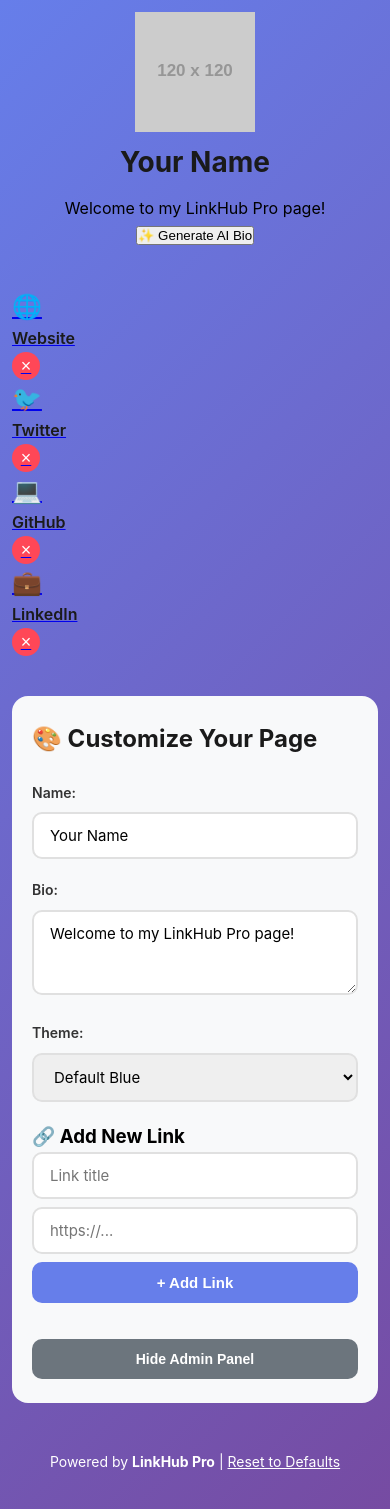
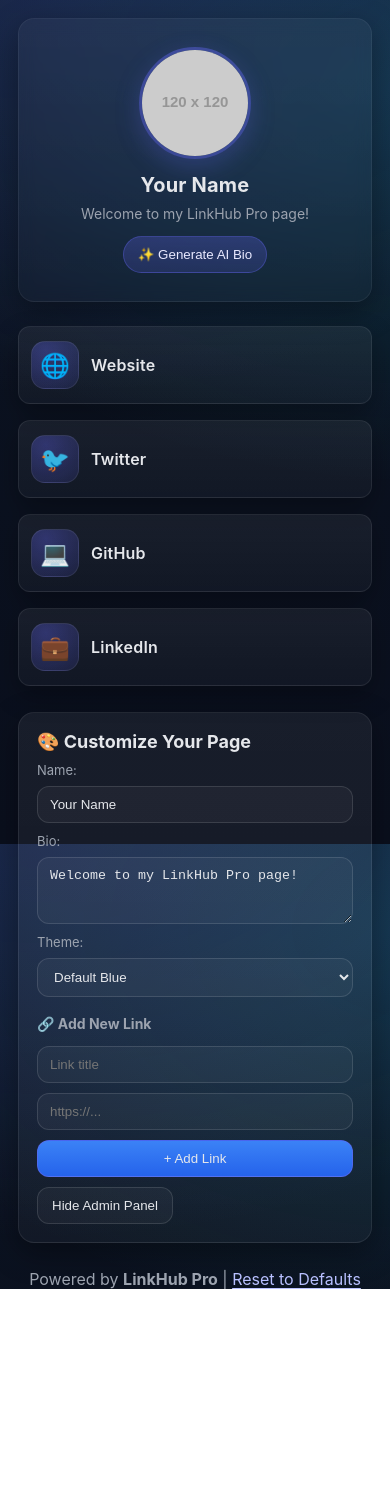
Before and after one commit to OSTLII/linkhub-pro, a plain HTML site: page index.html in a window 390 px wide. After the commit the page ends 1289 px from the top, so only its background shows below. Drawn offline with Linux system fonts and the light colour scheme; placeholder pictures from the web are drawn by us.

Commit message:
Redesign UI: Modern SaaS styling, cards, spacing, hover, mobile responsiveness
Overhauled visual design to enterprise SaaS standard: card layout, rounded corners, shadows, hover states, refined spacing, improved contrast, better typography, responsive grid, admin panel polish, buttons and inputs standardized. Added theme variables and micro-interactions.

```diff
--- a/style.css
+++ b/style.css
@@ -1,386 +1,162 @@
-/* LinkHub Pro Styles */
-
-* {
-  margin: 0;
-  padding: 0;
-  box-sizing: border-box;
+/* LinkHub Pro - Modern SaaS UI */
+* { box-sizing: border-box; margin: 0; padding: 0; }
+:root{
+  --bg: #0f172a;
+  --panel: #0b1220;
+  --card: #0f172a;
+  --text: #e5e7eb;
+  --muted: #9ca3af;
+  --primary: #6366f1;
+  --primary-600:#5457ee;
+  --primary-700:#4f46e5;
+  --accent: #22d3ee;
+  --success:#22c55e;
+  --danger:#ef4444;
+  --shadow: 0 10px 30px rgba(0,0,0,.35);
+  --radius-lg: 16px; --radius-md: 12px; --radius-sm: 10px;
 }
 
-body {
-  font-family: -apple-system, BlinkMacSystemFont, 'Segoe UI', 'Roboto', 'Oxygen', 'Ubuntu', 'Cantarell', 'Fira Sans', 'Droid Sans', 'Helvetica Neue', sans-serif;
-  line-height: 1.6;
-  min-height: 100vh;
-  background: linear-gradient(135deg, #667eea 0%, #764ba2 100%);
-  padding: 20px;
-  transition: background 0.5s ease;
+/************************
+  Base and Layout
+*************************/
+html, body { height: 100%; }
+body{
+  font-family: ui-sans-serif, -apple-system, Segoe UI, Roboto, Inter, system-ui, Arial;
+  background: radial-gradient(1200px 800px at 10% -10%, rgba(99,102,241,.20), transparent 60%),
+              radial-gradient(1200px 800px at 110% 10%, rgba(34,211,238,.18), transparent 50%),
+              linear-gradient(180deg, #0b1220 0%, #0b1220 40%, #0a0f1d 100%);
+  color: var(--text);
+  -webkit-font-smoothing: antialiased; text-rendering: optimizeLegibility;
+  padding: 24px;
 }
 
-.container {
-  max-width: 680px;
-  margin: 0 auto;
-  background: rgba(255, 255, 255, 0.98);
-  border-radius: 24px;
-  padding: 48px;
-  box-shadow: 0 20px 60px rgba(0, 0, 0, 0.3);
+.profile-header{
+  max-width: 880px; margin: 0 auto 24px auto; text-align:center;
+}
+.profile-container{
+  background: linear-gradient(180deg, rgba(255,255,255,.04), rgba(255,255,255,.02));
+  border: 1px solid rgba(255,255,255,.06);
+  border-radius: var(--radius-lg);
+  padding: 28px 20px;
+  box-shadow: var(--shadow);
+  backdrop-filter: blur(8px);
+}
+.profile-avatar img{
+  width: 112px; height:112px; border-radius: 50%; object-fit: cover; display:block; margin: 0 auto 14px;
+  border: 3px solid rgba(99,102,241,.45);
+  box-shadow: 0 8px 24px rgba(99,102,241,.25);
+}
+.profile-name{ font-size: clamp(20px, 3.6vw, 28px); font-weight: 700; letter-spacing: .2px; }
+.profile-bio{ margin-top: 8px; color: var(--muted); font-size: clamp(14px, 2.4vw, 16px); }
+
+.ai-bio-btn{
+  margin-top:14px; padding: 10px 14px; border-radius: 999px; border: 1px solid rgba(99,102,241,.35);
+  color: #e9e9ff; background: linear-gradient(180deg, rgba(99,102,241,.28), rgba(99,102,241,.18));
+  cursor: pointer; transition: transform .15s ease, box-shadow .2s ease, background .2s ease;
+}
+.ai-bio-btn:hover{ transform: translateY(-1px); box-shadow: 0 8px 22px rgba(99,102,241,.25); }
+.ai-bio-btn:active{ transform: translateY(0); }
+
+/************************
+  Links Grid
+*************************/
+.links-container{
+  max-width: 880px; margin: 18px auto 26px auto;
+  display: grid; grid-template-columns: repeat( auto-fill, minmax(260px, 1fr) );
+  gap: 16px; align-items: stretch;
 }
 
-/* Profile Header */
-.profile-header {
-  text-align: center;
-  margin-bottom: 40px;
+.link-card{
+  position: relative; display: grid; grid-template-columns: 56px 1fr 28px; align-items: center; gap: 12px;
+  padding: 16px 14px; text-decoration: none;
+  background: linear-gradient(180deg, rgba(255,255,255,.06), rgba(255,255,255,.03));
+  border: 1px solid rgba(255,255,255,.08);
+  border-radius: var(--radius-md);
+  color: var(--text);
+  box-shadow: 0 10px 26px rgba(0,0,0,.28);
+  transition: transform .18s ease, box-shadow .18s ease, border-color .18s ease, background .18s ease;
 }
+.link-card:hover{
+  transform: translateY(-3px);
+  border-color: rgba(99,102,241,.45);
+  box-shadow: 0 18px 36px rgba(34,211,238,.22), 0 10px 26px rgba(0,0,0,.28);
+  background: linear-gradient(180deg, rgba(99,102,241,.08), rgba(255,255,255,.04));
+}
+.link-icon{ font-size: 28px; width: 56px; height: 56px; display:flex; align-items: center; justify-content: center; border-radius: 14px;
+  background: radial-gradient(circle at 30% 20%, rgba(99,102,241,.35), rgba(99,102,241,.12));
+  border: 1px solid rgba(255,255,255,.08);
+}
+.link-content{ display:flex; flex-direction: column; gap: 2px; }
+.link-title{ font-weight: 600; letter-spacing:.2px; }
+.link-sub{ color: var(--muted); font-size: 12px; }
 
-.profile-image-container {
-  margin-bottom: 24px;
+.delete-btn{
+  width: 28px; height: 28px; border-radius: 8px; border: 1px solid rgba(255,255,255,.18);
+  background: rgba(239,68,68,.08); color: #ffb3b3; cursor: pointer; display:flex; align-items:center; justify-content:center;
+  opacity: .0; transition: opacity .18s ease, background .18s ease, transform .12s ease;
 }
+.link-card:hover .delete-btn{ opacity: 1; }
+.delete-btn:hover{ background: rgba(239,68,68,.18); transform: scale(1.04); }
 
-.profile-image {
-  width: 150px;
-  height: 150px;
-  border-radius: 50%;
-  object-fit: cover;
-  border: 6px solid #ffffff;
-  box-shadow: 0 8px 16px rgba(0, 0, 0, 0.15);
+/************************
+  Admin Panel
+*************************/
+.admin-panel{ max-width: 880px; margin: 0 auto 26px; }
+.admin-card{
+  background: linear-gradient(180deg, rgba(255,255,255,.06), rgba(255,255,255,.03));
+  border: 1px solid rgba(255,255,255,.08);
+  border-radius: var(--radius-lg);
+  padding: 18px; box-shadow: var(--shadow);
 }
+.admin-title{ font-size: 18px; margin-bottom: 10px; }
+.subsection-title{ font-size: 14px; color: var(--muted); margin: 8px 0 6px; }
 
-.profile-name {
-  font-size: 32px;
-  font-weight: 700;
-  color: #1a1a1a;
-  margin-bottom: 12px;
+.form-group{ display:flex; flex-direction: column; gap: 8px; margin: 10px 0; }
+.form-label{ color: var(--muted); font-size: 13px; }
+.form-input, .form-textarea, .form-select{
+  width: 100%; background: rgba(255,255,255,.04); border: 1px solid rgba(255,255,255,.12); color: var(--text);
+  border-radius: 12px; padding: 10px 12px; outline: none;
+  transition: border-color .18s ease, box-shadow .18s ease, background .18s ease;
 }
+.form-input:focus, .form-textarea:focus, .form-select:focus{
+  border-color: rgba(99,102,241,.55);
+  box-shadow: 0 0 0 3px rgba(99,102,241,.25);
+}
+.add-link-group{ display:grid; grid-template-columns: 1fr 1.2fr auto; gap: 10px; }
 
-.bio {
-  font-size: 16px;
-  color: #666;
-  margin-bottom: 20px;
-  line-height: 1.8;
+.btn{ padding: 10px 14px; border-radius: 12px; border: 1px solid rgba(255,255,255,.12); cursor: pointer; color: var(--text);
+  background: rgba(255,255,255,.06); transition: transform .12s ease, box-shadow .18s ease, background .18s ease, border-color .18s ease; }
+.btn:hover{ transform: translateY(-1px); box-shadow: 0 10px 24px rgba(0,0,0,.28); border-color: rgba(99,102,241,.45); }
+.btn:active{ transform: translateY(0); }
+.btn-primary{ background: linear-gradient(180deg, var(--primary), var(--primary-700)); border-color: rgba(99,102,241,.6); }
+.btn-primary:hover{ box-shadow: 0 12px 28px rgba(99,102,241,.35); }
+.btn-secondary{ background: rgba(255,255,255,.04); }
+
+.show-admin-btn{ display:block; margin: 0 auto 16px; background: rgba(34,211,238,.14); border: 1px solid rgba(34,211,238,.45); color: #c3f7ff; padding: 10px 16px; border-radius: 999px; cursor:pointer; }
+
+/************************
+  Footer
+*************************/
+.footer{ max-width: 880px; margin: 0 auto; text-align:center; color: var(--muted); }
+.footer .reset-link{ color: #b8c0ff; text-decoration: underline; text-underline-offset: 3px; }
+.footer .reset-link:hover{ color: #e0e4ff; }
+
+/************************
+  Themes
+*************************/
+body.theme-blue{ --primary:#3b82f6; --primary-700:#2563eb; }
+body.theme-dark{ --primary:#6366f1; --primary-700:#4f46e5; }
+body.theme-purple{ --primary:#a855f7; --primary-700:#7e22ce; }
+body.theme-green{ --primary:#22c55e; --primary-700:#16a34a; }
+body.theme-sunset{ --primary:#fb7185; --primary-700:#f43f5e; }
+
+/************************
+  Responsive
+*************************/
+@media (max-width: 720px){
+  body{ padding: 18px; }
+  .links-container{ grid-template-columns: 1fr; }
+  .add-link-group{ grid-template-columns: 1fr; }
+  .link-card{ grid-template-columns: 48px 1fr 28px; padding: 14px 12px; }
+  .link-icon{ width: 48px; height: 48px; font-size: 24px; }
 }
-
-.ai-btn {
-  background: linear-gradient(135deg, #667eea 0%, #764ba2 100%);
-  color: white;
-  border: none;
-  padding: 12px 24px;
-  border-radius: 12px;
-  font-size: 15px;
-  font-weight: 600;
-  cursor: pointer;
-  transition: all 0.3s ease;
-  box-shadow: 0 4px 12px rgba(102, 126, 234, 0.4);
-}
-
-.ai-btn:hover {
-  transform: translateY(-2px);
-  box-shadow: 0 6px 20px rgba(102, 126, 234, 0.5);
-}
-
-.ai-btn:active {
-  transform: translateY(0);
-}
-
-/* Links */
-.links-container {
-  margin-bottom: 40px;
-}
-
-.link-item {
-  display: flex;
-  align-items: center;
-  text-decoration: none;
-  background: #ffffff;
-  border: 2px solid #e0e0e0;
-  border-radius: 16px;
-  padding: 18px 24px;
-  margin-bottom: 16px;
-  transition: all 0.3s ease;
-  position: relative;
-  overflow: hidden;
-}
-
-.link-item:hover {
-  transform: translateY(-3px);
-  border-color: #667eea;
-  box-shadow: 0 8px 20px rgba(102, 126, 234, 0.2);
-}
-
-.link-item::before {
-  content: '';
-  position: absolute;
-  top: 0;
-  left: 0;
-  width: 0;
-  height: 100%;
-  background: linear-gradient(90deg, rgba(102, 126, 234, 0.05) 0%, rgba(118, 75, 162, 0.05) 100%);
-  transition: width 0.3s ease;
-}
-
-.link-item:hover::before {
-  width: 100%;
-}
-
-.link-icon {
-  font-size: 24px;
-  margin-right: 16px;
-  flex-shrink: 0;
-  z-index: 1;
-}
-
-.link-title {
-  font-size: 16px;
-  font-weight: 600;
-  color: #1a1a1a;
-  flex: 1;
-  z-index: 1;
-}
-
-.delete-btn {
-  background: #ff4757;
-  color: white;
-  border: none;
-  border-radius: 50%;
-  width: 28px;
-  height: 28px;
-  font-size: 18px;
-  cursor: pointer;
-  transition: all 0.2s ease;
-  z-index: 1;
-  display: flex;
-  align-items: center;
-  justify-content: center;
-  line-height: 1;
-}
-
-.delete-btn:hover {
-  background: #e84118;
-  transform: scale(1.1);
-}
-
-/* Admin Panel */
-.admin-panel {
-  background: #f8f9fa;
-  border-radius: 16px;
-  padding: 32px;
-  margin-bottom: 24px;
-}
-
-.admin-panel h2 {
-  font-size: 24px;
-  margin-bottom: 24px;
-  color: #1a1a1a;
-}
-
-.form-group {
-  margin-bottom: 20px;
-}
-
-.form-group label {
-  display: block;
-  font-weight: 600;
-  color: #333;
-  margin-bottom: 8px;
-  font-size: 14px;
-}
-
-.form-group input,
-.form-group textarea,
-.form-group select {
-  width: 100%;
-  padding: 12px 16px;
-  border: 2px solid #e0e0e0;
-  border-radius: 10px;
-  font-size: 15px;
-  font-family: inherit;
-  transition: all 0.3s ease;
-}
-
-.form-group input:focus,
-.form-group textarea:focus,
-.form-group select:focus {
-  outline: none;
-  border-color: #667eea;
-  box-shadow: 0 0 0 3px rgba(102, 126, 234, 0.1);
-}
-
-.form-group input[type="url"] {
-  margin-top: 8px;
-}
-
-.btn {
-  background: #667eea;
-  color: white;
-  border: none;
-  padding: 12px 24px;
-  border-radius: 10px;
-  font-size: 15px;
-  font-weight: 600;
-  cursor: pointer;
-  transition: all 0.3s ease;
-  width: 100%;
-  margin-top: 8px;
-}
-
-.btn:hover {
-  background: #5568d3;
-  transform: translateY(-2px);
-  box-shadow: 0 4px 12px rgba(102, 126, 234, 0.3);
-}
-
-.btn-secondary {
-  background: #6c757d;
-  color: white;
-  border: none;
-  padding: 12px 24px;
-  border-radius: 10px;
-  font-size: 14px;
-  font-weight: 600;
-  cursor: pointer;
-  transition: all 0.3s ease;
-  width: 100%;
-  margin-top: 16px;
-}
-
-.btn-secondary:hover {
-  background: #5a6268;
-}
-
-.floating-btn {
-  position: fixed;
-  bottom: 30px;
-  right: 30px;
-  width: 60px;
-  height: 60px;
-  background: linear-gradient(135deg, #667eea 0%, #764ba2 100%);
-  border: none;
-  border-radius: 50%;
-  font-size: 28px;
-  cursor: pointer;
-  box-shadow: 0 8px 20px rgba(102, 126, 234, 0.4);
-  transition: all 0.3s ease;
-  z-index: 1000;
-}
-
-.floating-btn:hover {
-  transform: scale(1.1) rotate(90deg);
-  box-shadow: 0 12px 28px rgba(102, 126, 234, 0.5);
-}
-
-/* Footer */
-.footer {
-  text-align: center;
-  padding: 24px;
-  color: #ffffff;
-  font-size: 14px;
-}
-
-.footer a {
-  color: #ffffff;
-  text-decoration: underline;
-  transition: opacity 0.3s ease;
-}
-
-.footer a:hover {
-  opacity: 0.8;
-}
-
-/* Themes */
-.theme-dark body {
-  background: linear-gradient(135deg, #1a1a2e 0%, #16213e 100%);
-}
-
-.theme-dark .container {
-  background: rgba(42, 42, 60, 0.95);
-  color: #e0e0e0;
-}
-
-.theme-dark .profile-name,
-.theme-dark .link-title {
-  color: #ffffff;
-}
-
-.theme-dark .bio {
-  color: #b0b0b0;
-}
-
-.theme-dark .link-item {
-  background: rgba(60, 60, 80, 0.5);
-  border-color: #3a3a4a;
-}
-
-.theme-dark .link-item:hover {
-  background: rgba(70, 70, 90, 0.7);
-  border-color: #667eea;
-}
-
-.theme-dark .admin-panel {
-  background: rgba(50, 50, 70, 0.5);
-}
-
-.theme-dark .admin-panel h2 {
-  color: #ffffff;
-}
-
-.theme-dark .form-group label {
-  color: #e0e0e0;
-}
-
-.theme-dark .form-group input,
-.theme-dark .form-group textarea,
-.theme-dark .form-group select {
-  background: rgba(60, 60, 80, 0.5);
-  border-color: #3a3a4a;
-  color: #ffffff;
-}
-
-.theme-purple body {
-  background: linear-gradient(135deg, #a8c0ff 0%, #3f2b96 100%);
-}
-
-.theme-green body {
-  background: linear-gradient(135deg, #11998e 0%, #38ef7d 100%);
-}
-
-.theme-sunset body {
-  background: linear-gradient(135deg, #f093fb 0%, #f5576c 100%);
-}
-
-/* Responsive */
-@media (max-width: 768px) {
-  body {
-    padding: 12px;
-  }
-
-  .container {
-    padding: 32px 24px;
-    border-radius: 16px;
-  }
-
-  .profile-name {
-    font-size: 28px;
-  }
-
-  .bio {
-    font-size: 15px;
-  }
-
-  .profile-image {
-    width: 120px;
-    height: 120px;
-  }
-
-  .link-item {
-    padding: 16px 20px;
-  }
-
-  .admin-panel {
-    padding: 24px 20px;
-  }
-
-  .floating-btn {
-    bottom: 20px;
-    right: 20px;
-    width: 50px;
-    height: 50px;
-    font-size: 24px;
-  }
-}
```
